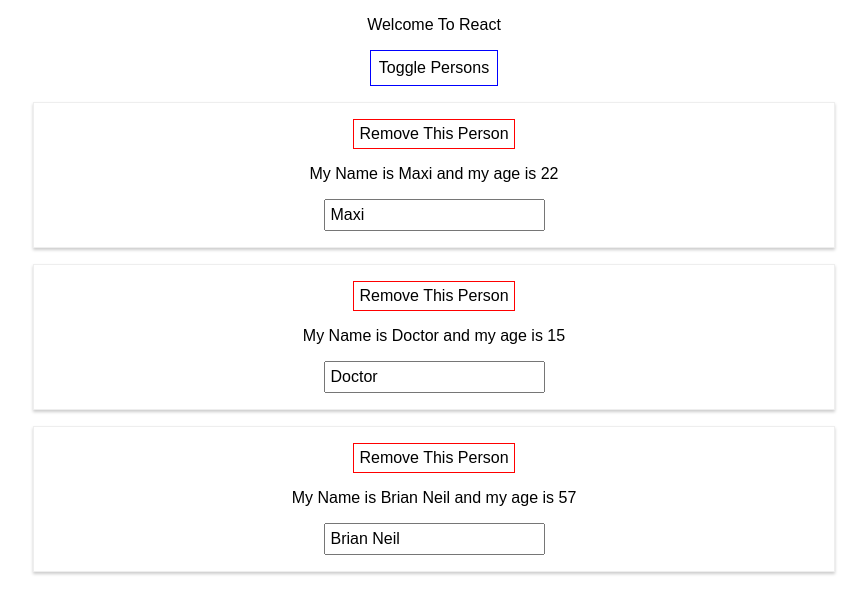
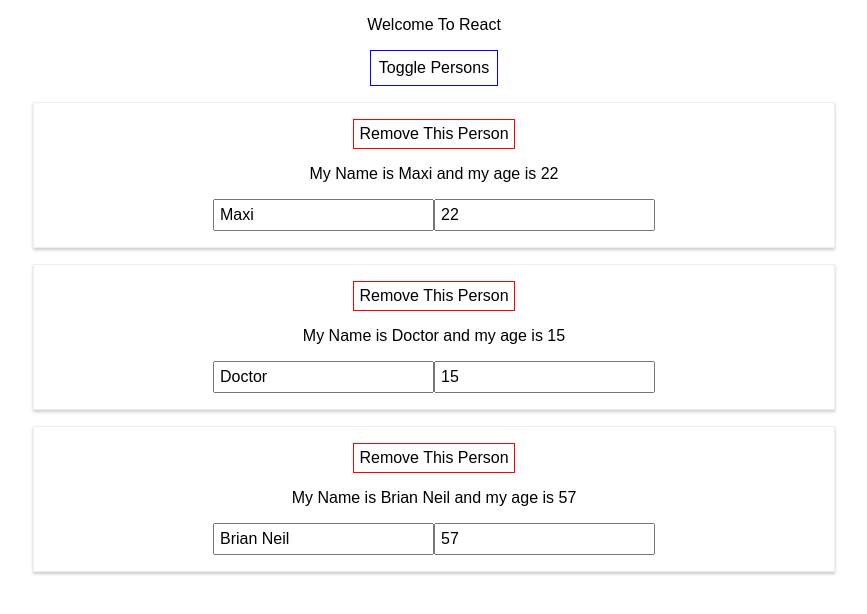
Before and after one commit to baadillahnabil/react-flow, a React app: page / in a window 1280 px wide. Both pictures are taken after a click on the button "Toggle Persons". Shown: the top 614 px of the page, without its empty margins (206-1073 px from the left). Built offline with nearby package versions, Linux system fonts and the light colour scheme.

Commit message:
add change age

```diff
--- a/src/Components/Person/Person.jsx
+++ b/src/Components/Person/Person.jsx
@@ -36,6 +36,12 @@ export default class Person extends Component {
             onChange={this.props.onInputChanged}
             value={this.props.name}
           />
+          <input
+            style={style.inputName}
+            type="number"
+            onChange={this.props.onAgeChanged}
+            value={this.props.age}
+          />
           {this.props.children}
         </div>
       </Fragment>
```
